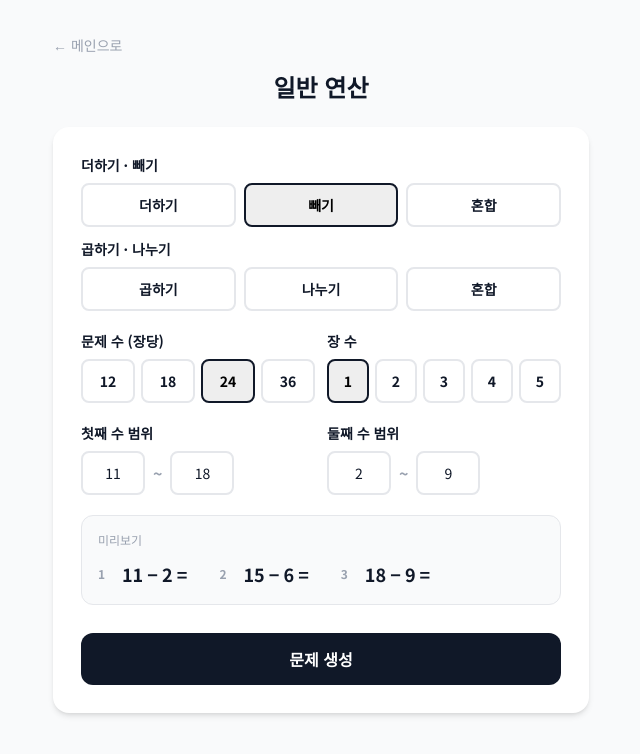
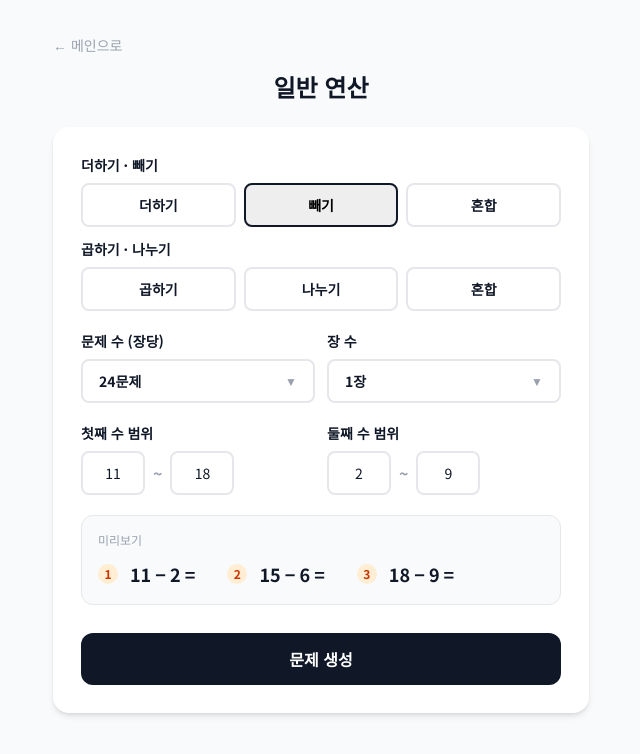
Before and after one commit to neozzzzz/mathlab, a Next.js app: page /calc in a window 1280 px wide. Shown: the top 754 px of the page, without its empty margins (319-959 px from the left). Built offline with nearby package versions, Linux system fonts and the light colour scheme.

Commit message:
before codex match layout fix

```diff
--- a/src/app/calc/page.tsx
+++ b/src/app/calc/page.tsx
@@ -1,8 +1,51 @@
 "use client";
 
-import { useState } from "react";
+import { useState, useRef, useEffect } from "react";
 import { useRouter } from "next/navigation";
 import Link from "next/link";
+
+function Dropdown({ value, options, onChange }: { value: number; options: { value: number; label: string }[]; onChange: (v: number) => void }) {
+  const [open, setOpen] = useState(false);
+  const ref = useRef<HTMLDivElement>(null);
+  const selected = options.find(o => o.value === value);
+
+  useEffect(() => {
+    const handler = (e: MouseEvent) => {
+      if (ref.current && !ref.current.contains(e.target as Node)) setOpen(false);
+    };
+    document.addEventListener("mousedown", handler);
+    return () => document.removeEventListener("mousedown", handler);
+  }, []);
+
+  return (
+    <div ref={ref} className="relative">
+      <button
+        onClick={() => setOpen(!open)}
+        className="w-full flex items-center justify-between py-2.5 px-4 border-2 border-gray-200 rounded-lg font-bold text-sm bg-white cursor-pointer focus:outline-none focus:border-gray-900 transition-colors"
+      >
+        <span>{selected?.label}</span>
+        <span className={`text-gray-400 text-xs transition-transform ${open ? "rotate-180" : ""}`}>▼</span>
+      </button>
+      {open && (
+        <div className="absolute z-50 top-full left-0 right-0 mt-1 bg-white border-2 border-gray-200 rounded-lg shadow-lg overflow-hidden">
+          {options.map((o) => (
+            <div
+              key={o.value}
+              onClick={() => { onChange(o.value); setOpen(false); }}
+              className={`py-2.5 px-4 text-sm font-bold cursor-pointer transition-colors ${
+                value === o.value
+                  ? "bg-gray-900 text-white"
+                  : "hover:bg-gray-100 text-gray-700"
+              }`}
+            >
+              {o.label}
+            </div>
+          ))}
+        </div>
+      )}
+    </div>
+  );
+}
 
 export default function CalcPage() {
   const router = useRouter();
@@ -97,39 +140,19 @@ export default function CalcPage() {
         <div className="flex gap-3 mb-5">
           <div className="flex-1">
             <label className="block font-bold text-sm mb-2">문제 수 (장당)</label>
-            <div className="flex gap-1.5">
-              {[12, 18, 24, 36].map((n) => (
-                <button
-                  key={n}
-                  onClick={() => setCount(n)}
-                  className={`flex-1 py-2.5 border-2 rounded-lg font-bold text-sm cursor-pointer transition-all ${
-                    count === n
-                      ? "border-gray-900 bg-[#ddd]/50 text-black"
-                      : "border-gray-200 bg-white hover:border-gray-400"
-                  }`}
-                >
-                  {n}
-                </button>
-              ))}
-            </div>
+            <Dropdown
+              value={count}
+              options={[12, 18, 24, 36].map(n => ({ value: n, label: `${n}문제` }))}
+              onChange={setCount}
+            />
           </div>
           <div className="flex-1">
             <label className="block font-bold text-sm mb-2">장 수</label>
-            <div className="flex gap-1.5">
-              {[1, 2, 3, 4, 5].map((n) => (
-                <button
-                  key={n}
-                  onClick={() => setSheets(n)}
-                  className={`flex-1 py-2.5 border-2 rounded-lg font-bold text-sm cursor-pointer transition-all ${
-                    sheets === n
-                      ? "border-gray-900 bg-[#ddd]/50 text-black"
-                      : "border-gray-200 bg-white hover:border-gray-400"
-                  }`}
-                >
-                  {n}
-                </button>
-              ))}
-            </div>
+            <Dropdown
+              value={sheets}
+              options={[1, 2, 3, 4, 5].map(n => ({ value: n, label: `${n}장` }))}
+              onChange={setSheets}
+            />
           </div>
         </div>
 
@@ -193,7 +216,7 @@ export default function CalcPage() {
               const signs = { add: "+", sub: "−", add_sub: i === 0 ? "+" : "−", mul: "×", div: "÷", mul_div: i === 0 ? "×" : "÷" } as const;
               return (
                 <div key={i} className="flex items-center gap-1">
-                  <span className="text-xs text-gray-400 w-5">{i + 1}</span>
+                  <span className="shrink-0 mr-2 inline-flex items-center justify-center w-5 h-5 rounded-full bg-orange-100 text-orange-700 text-xs font-bold">{i + 1}</span>
                   <span>{a} {signs[type]} {b} =</span>
                 </div>
               );
--- a/src/app/calc/preview/page.tsx
+++ b/src/app/calc/preview/page.tsx
@@ -118,7 +118,7 @@ function CalcSheet({
       }}
     >
       {/* 헤더 */}
-      <div className="flex justify-between items-end mb-4 pb-2.5">
+      <div className="flex justify-between items-end mb-4 pb-2.5 border-b border-gray-300">
         <div style={{ fontSize: "1.4rem", fontWeight: 900 }}>
           {title}
           {totalSheets > 1 && (
@@ -167,7 +167,7 @@ function CalcSheet({
                 className="flex items-center h-full"
                 style={{ borderBottom: "1px solid #f0f0f0" }}
               >
-                <span className="shrink-0 mr-4 inline-flex items-center justify-center w-6 h-6 rounded-full bg-gray-200 text-gray-700 text-xs font-bold">
+                <span className="shrink-0 mr-4 inline-flex items-center justify-center w-6 h-6 rounded-full bg-gray-200 text-gray-600 text-xs font-bold">
                   {num}
                 </span>
                 <span className="text-lg font-semibold tracking-wide">
--- a/src/app/preview/page.tsx
+++ b/src/app/preview/page.tsx
@@ -168,9 +168,9 @@ function Sheet({
       : "⭕의 수를 더해서 나온 결과를 선으로 이어 보세요.";
 
   return (
-    <div className="sheet bg-white max-w-[800px] mx-auto" style={{ padding: 32 }}>
+    <div className="sheet bg-white mx-auto" style={{ width: "210mm", minHeight: "297mm", boxSizing: "border-box", padding: "10mm 12mm" }}>
       {/* 헤더 */}
-      <div className="flex justify-between items-end mb-4 pb-2.5">
+      <div className="flex justify-between items-end mb-4 pb-2.5 border-b border-gray-300">
         <div style={{ fontSize: "1.4rem", fontWeight: 900 }}>
           {title}
           {totalSheets > 1 && (
@@ -278,7 +278,7 @@ function PreviewContent() {
           onClick={() => window.print()}
           className="px-5 py-2 bg-gray-900 text-white rounded-lg font-bold text-sm hover:bg-black cursor-pointer"
         >
-          인쇄
+          <Printer className="w-4 h-4 inline mr-1" strokeWidth={1.5} />인쇄
         </button>
         {!shareUrl ? (
           <button
```
